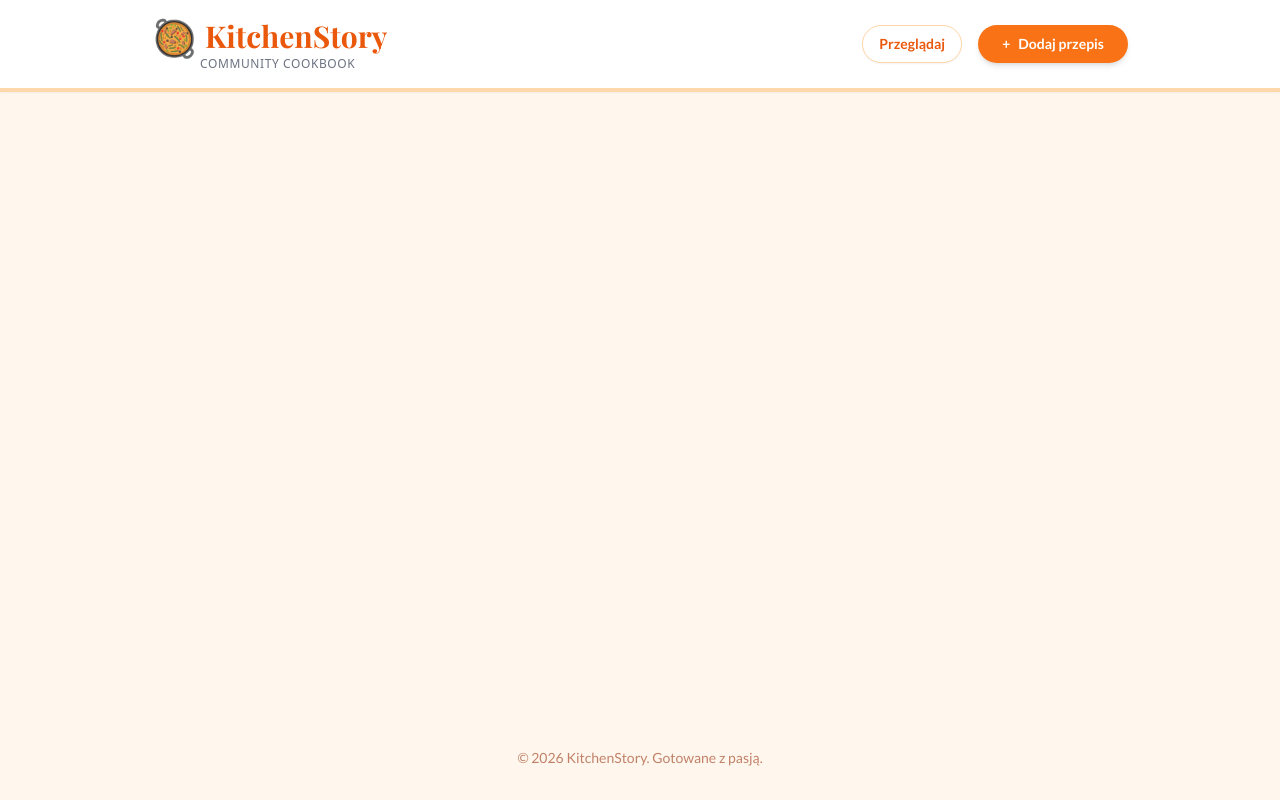
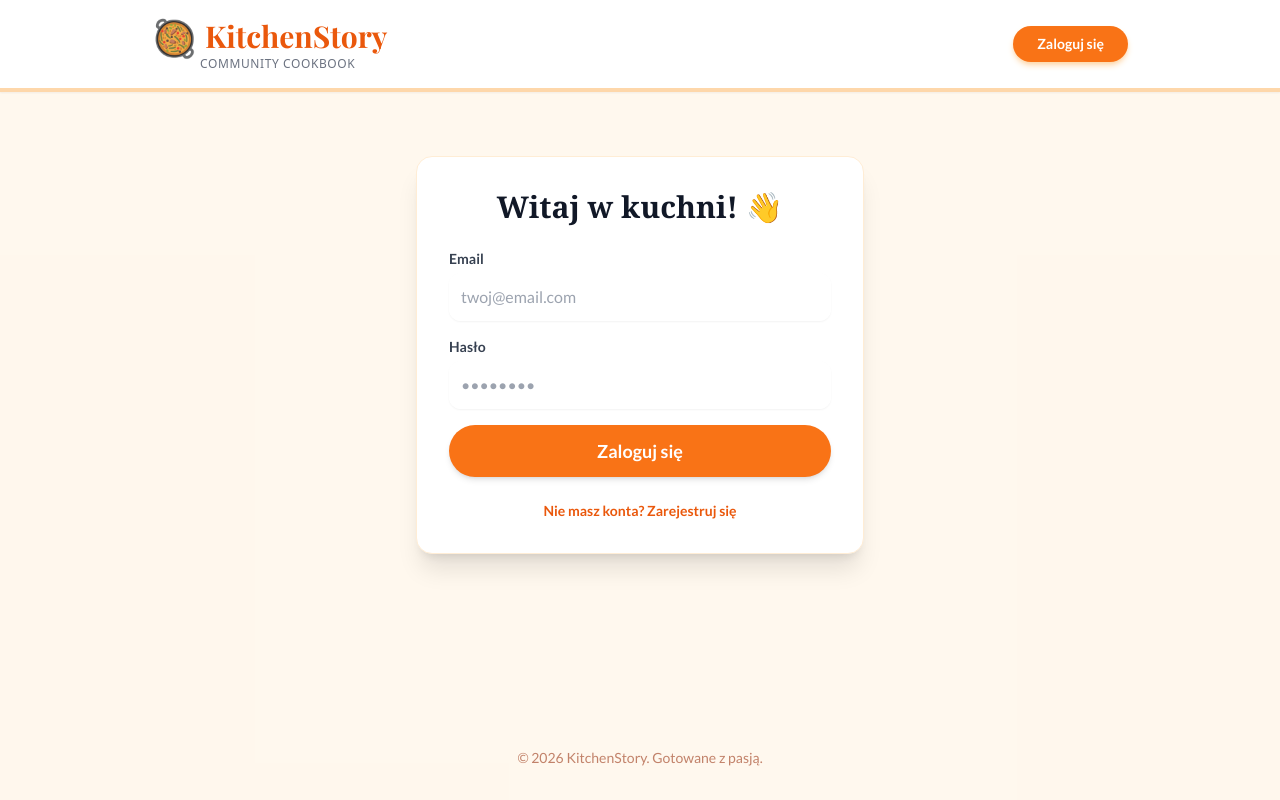
Before and after one commit to styliana/KitchenStory, a React (Vite) app: page /auth in a window 1280 px wide. Built offline with nearby package versions, Linux system fonts and the light colour scheme; no server answers; a web font is replaced by a local one.

Commit message:
simple login & register added

```diff
--- a/src/App.jsx
+++ b/src/App.jsx
@@ -1,13 +1,63 @@
 import React from 'react';
-import { Routes, Route, Link } from 'react-router-dom';
+import { Routes, Route, Link, useNavigate } from 'react-router-dom';
 import RecipeListPage from './pages/RecipeListPage';
 import AddRecipePage from './pages/AddRecipePage';
-import RecipeDetailsPage from './pages/RecipeDetailsPage'; // <--- 1. Import
+import RecipeDetailsPage from './pages/RecipeDetailsPage';
+import AuthPage from './pages/AuthPage'; // Nowy import
+import { AuthProvider, useAuth } from './context/AuthContext'; // Nowy import
+
+// Mały komponent pomocniczy do nagłówka
+function NavBar() {
+  const { user, signOut } = useAuth();
+  const navigate = useNavigate();
+
+  const handleLogout = async () => {
+    await signOut();
+    navigate('/');
+  };
+
+  return (
+    <nav className="flex gap-4 items-center">
+      {user ? (
+        <>
+          <span className="text-xs text-orange-800 font-bold bg-orange-100 px-3 py-1 rounded-full">
+            👤 {user.email.split('@')[0]}
+          </span>
+          <Link to="/add" className="btn-primary text-sm flex items-center gap-2">
+            <span>+</span> Dodaj
+          </Link>
+          <button onClick={handleLogout} className="text-sm text-gray-500 hover:text-orange-600">
+            Wyloguj
+          </button>
+        </>
+      ) : (
+        <>
+          <Link to="/auth" className="btn-primary text-sm shadow-orange-200">
+            Zaloguj się
+          </Link>
+        </>
+      )}
+    </nav>
+  );
+}
+
+// Komponent chroniący trasę (dla /add)
+function ProtectedRoute({ children }) {
+  const { user } = useAuth();
+  const navigate = useNavigate();
+
+  React.useEffect(() => {
+    if (!user) navigate('/auth');
+  }, [user, navigate]);
+
+  return user ? children : null;
+}
 
 export default function App() {
   return (
-    <div className="min-h-screen flex flex-col">
-      <header className="bg-white shadow-sm border-b-4 border-orange-200 sticky top-0 z-10">
+    <AuthProvider>
+      <div className="min-h-screen flex flex-col bg-orange-50/30">
+        <header className="bg-white shadow-sm border-b-4 border-orange-200 sticky top-0 z-50">
           <div className="max-w-5xl mx-auto px-6 py-4 flex items-center justify-between">
             <Link to="/" className="group">
               <h1 className="text-3xl font-bold text-orange-600 flex items-center gap-2">
@@ -17,20 +67,22 @@ export default function App() {
               <p className="text-xs text-gray-500 font-sans tracking-wider uppercase ml-12">Community Cookbook</p>
             </Link>
 
-          <nav className="flex gap-4">
-            <Link to="/" className="btn-secondary text-sm">Przeglądaj</Link>
-            <Link to="/add" className="btn-primary text-sm flex items-center gap-2">
-              <span>+</span> Dodaj przepis
-            </Link>
-          </nav>
+            <NavBar />
           </div>
         </header>
 
         <main className="flex-grow max-w-5xl mx-auto w-full p-6">
           <Routes>
             <Route path="/" element={<RecipeListPage />} />
-          <Route path="/add" element={<AddRecipePage />} />
-          <Route path="/recipe/:id" element={<RecipeDetailsPage />} /> {/* <--- 2. Nowa trasa */}
+            <Route path="/recipe/:id" element={<RecipeDetailsPage />} />
+            <Route path="/auth" element={<AuthPage />} />
+
+            {/* Chroniona trasa - tylko dla zalogowanych */}
+            <Route path="/add" element={
+              <ProtectedRoute>
+                <AddRecipePage />
+              </ProtectedRoute>
+            } />
           </Routes>
         </main>
 
@@ -38,5 +90,6 @@ export default function App() {
           &copy; {new Date().getFullYear()} KitchenStory. Gotowane z pasją.
         </footer>
       </div>
+    </AuthProvider>
   );
 }
--- /dev/null
+++ b/src/context/AuthContext.jsx
@@ -0,0 +1,49 @@
+import React, { createContext, useState, useEffect, useContext } from 'react';
+import { supabase } from '../lib/supabaseClient';
+
+const AuthContext = createContext();
+
+export function AuthProvider({ children }) {
+  const [user, setUser] = useState(null);
+  const [loading, setLoading] = useState(true);
+
+  useEffect(() => {
+    // 1. Sprawdź sesję przy starcie
+    supabase.auth.getSession().then(({ data: { session } }) => {
+      setUser(session?.user ?? null);
+      setLoading(false);
+    });
+
+    // 2. Nasłuchuj zmian (logowanie/wylogowanie w innej karcie itp.)
+    const { data: { subscription } } = supabase.auth.onAuthStateChange((_event, session) => {
+      setUser(session?.user ?? null);
+      setLoading(false);
+    });
+
+    return () => subscription.unsubscribe();
+  }, []);
+
+  // Funkcje pomocnicze
+  const signIn = (email, password) => supabase.auth.signInWithPassword({ email, password });
+  const signUp = (email, password) => supabase.auth.signUp({ email, password });
+  const signOut = () => supabase.auth.signOut();
+
+  const value = {
+    user,
+    signIn,
+    signUp,
+    signOut,
+    loading
+  };
+
+  return (
+    <AuthContext.Provider value={value}>
+      {!loading && children}
+    </AuthContext.Provider>
+  );
+}
+
+// Własny hook dla wygody
+export const useAuth = () => {
+  return useContext(AuthContext);
+};
--- /dev/null
+++ b/src/pages/AuthPage.jsx
@@ -0,0 +1,95 @@
+import React, { useState } from 'react';
+import { useNavigate } from 'react-router-dom';
+import { useAuth } from '../context/AuthContext';
+
+export default function AuthPage() {
+  const [isLogin, setIsLogin] = useState(true); // Przełącznik: Logowanie czy Rejestracja
+  const [email, setEmail] = useState('');
+  const [password, setPassword] = useState('');
+  const [loading, setLoading] = useState(false);
+  const [error, setError] = useState(null);
+
+  const { signIn, signUp } = useAuth();
+  const navigate = useNavigate();
+
+  const handleSubmit = async (e) => {
+    e.preventDefault();
+    setLoading(true);
+    setError(null);
+    try {
+      if (isLogin) {
+        const { error } = await signIn(email, password);
+        if (error) throw error;
+        navigate('/'); // Po sukcesie idź na główną
+      } else {
+        const { error } = await signUp(email, password);
+        if (error) throw error;
+        alert('Konto utworzone! Możesz się teraz zalogować.');
+        setIsLogin(true); // Przełącz na logowanie
+      }
+    } catch (err) {
+      setError(err.message);
+    } finally {
+      setLoading(false);
+    }
+  };
+
+  return (
+    <div className="max-w-md mx-auto mt-10">
+      <div className="bg-white p-8 rounded-2xl shadow-xl border border-orange-100">
+        <h2 className="text-3xl font-bold text-center mb-6 font-serif">
+          {isLogin ? 'Witaj w kuchni! 👋' : 'Dołącz do nas! 📝'}
+        </h2>
+
+        {error && (
+          <div className="bg-red-50 text-red-600 p-3 rounded-lg mb-4 text-sm">
+            {error}
+          </div>
+        )}
+
+        <form onSubmit={handleSubmit} className="space-y-4">
+          <div>
+            <label className="block text-sm font-bold text-gray-700 mb-1">Email</label>
+            <input
+              type="email"
+              required
+              value={email}
+              onChange={(e) => setEmail(e.target.value)}
+              className="input-kitchen w-full p-3"
+              placeholder="twoj@email.com"
+            />
+          </div>
+          <div>
+            <label className="block text-sm font-bold text-gray-700 mb-1">Hasło</label>
+            <input
+              type="password"
+              required
+              value={password}
+              onChange={(e) => setPassword(e.target.value)}
+              className="input-kitchen w-full p-3"
+              placeholder="••••••••"
+              minLength={6}
+            />
+          </div>
+
+          <button
+            type="submit"
+            disabled={loading}
+            className="w-full btn-primary py-3 text-lg"
+          >
+            {loading ? 'Przetwarzanie...' : (isLogin ? 'Zaloguj się' : 'Zarejestruj się')}
+          </button>
+        </form>
+
+        <div className="mt-6 text-center text-sm">
+          <button
+            onClick={() => setIsLogin(!isLogin)}
+            className="text-orange-600 hover:underline font-bold"
+          >
+            {isLogin ? 'Nie masz konta? Zarejestruj się' : 'Masz już konto? Zaloguj się'}
+          </button>
+        </div>
+      </div>
+    </div>
+  );
+}
```
Lines whose indentation alone changed are shown as unchanged.
